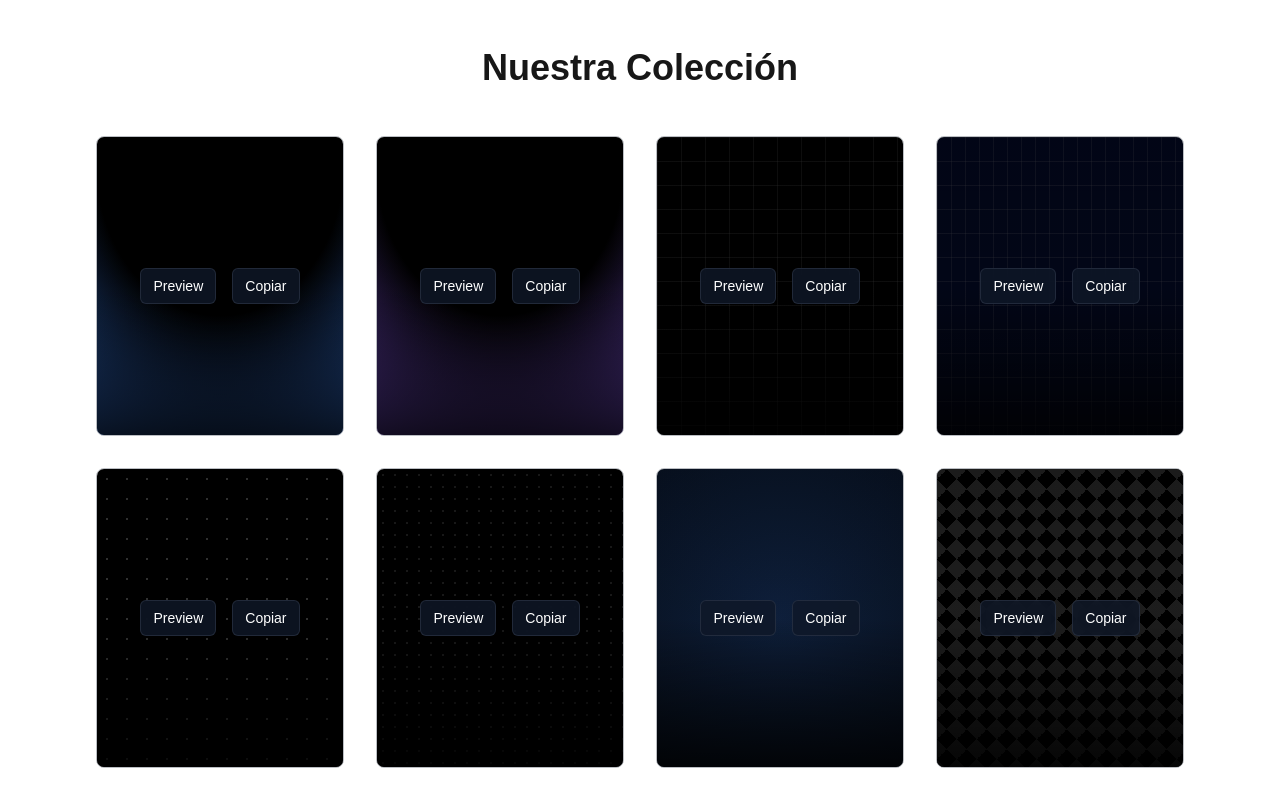
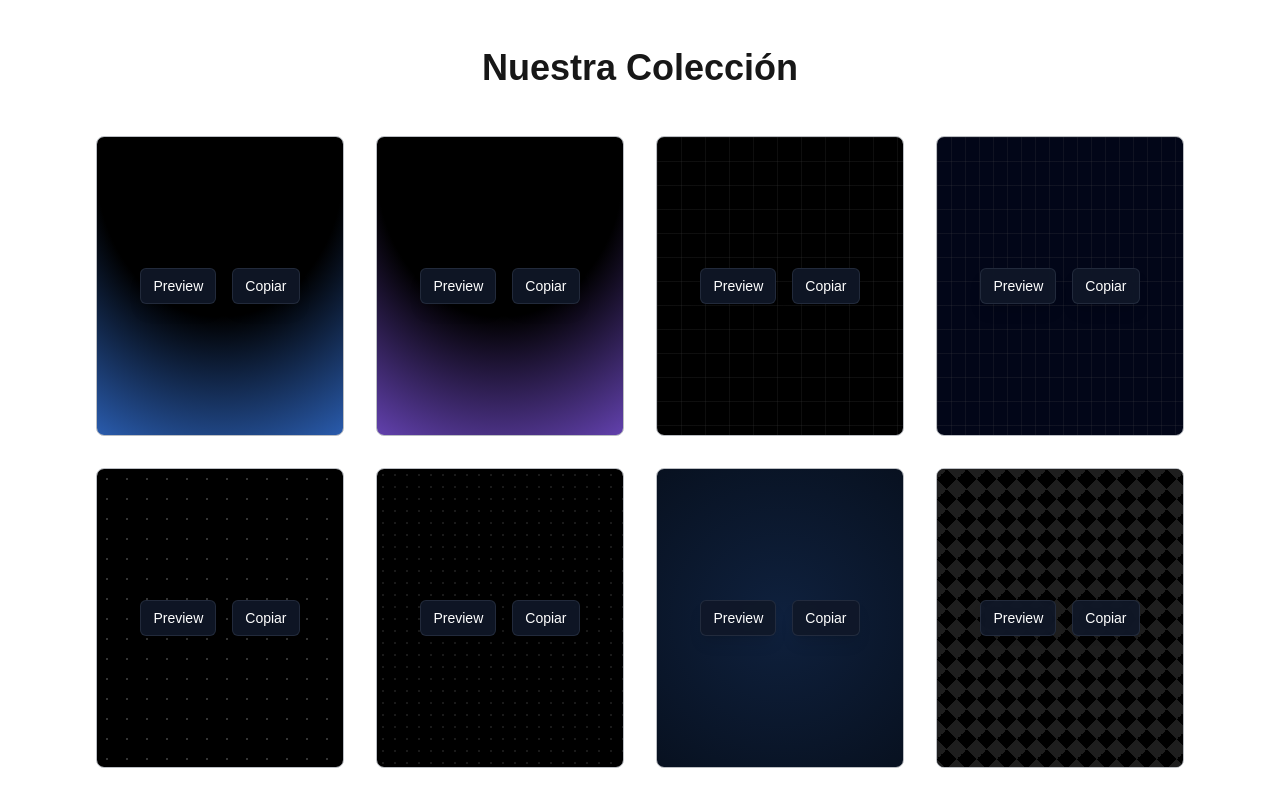
Before and after one commit to RogerAlejandro/dark-place, a Next.js app: page / in a window 1280 px wide. Shown: the part 800-1606 px from the top of the page. Built offline with nearby package versions, Linux system fonts and the light colour scheme.

Commit message:
2.1.0 delete de degradado oscuro que había

```diff
--- a/src/app/(home)/backgrounds-section.tsx
+++ b/src/app/(home)/backgrounds-section.tsx
@@ -87,14 +87,12 @@ export function BackgroundsSection() {
                   dangerouslySetInnerHTML={{ __html: snippet.code }}
                 />
               </div>
-              <div className="absolute inset-0 bg-[linear-gradient(to_bottom,rgba(0,0,0,0.1),transparent)]"></div>
-
-              <div className="relative z-10 flex h-full items-center justify-center bg-gradient-to-t from-black/80 via-transparent to-transparent p-4">
+              <div className="relative z-10 flex h-full items-center justify-center p-4">
                 <div className="flex gap-4">
                   <Button
                     variant="outline"
                     size="sm"
-                    className="bg-gray-900/80 hover:bg-gray-800/80 backdrop-blur-sm border-gray-700/50 text-white"
+                    className="bg-gray-900/90 hover:bg-gray-800/90 backdrop-blur-sm border-gray-700/50 text-white shadow-lg"
                     onClick={() => handlePreview(snippet.code)}
                   >
                     Preview
@@ -102,7 +100,7 @@ export function BackgroundsSection() {
                   <Button
                     variant="outline"
                     size="sm"
-                    className="bg-gray-900/80 hover:bg-gray-800/80 backdrop-blur-sm border-gray-700/50 text-white"
+                    className="bg-gray-900/90 hover:bg-gray-800/90 backdrop-blur-sm border-gray-700/50 text-white shadow-lg"
                     onClick={() => handleCopy(snippet.code)}
                   >
                     Copiar
```
